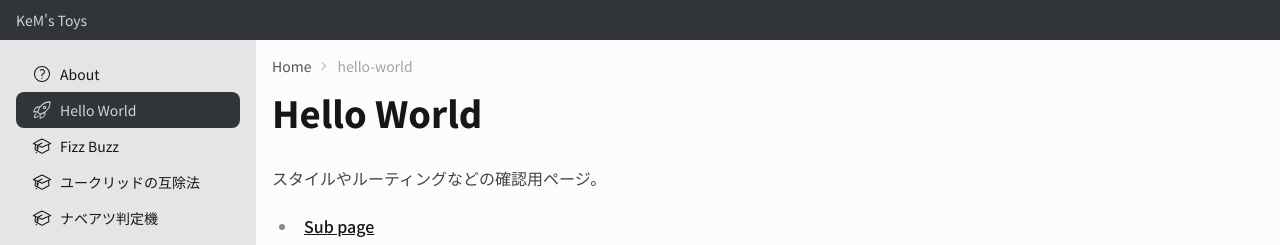
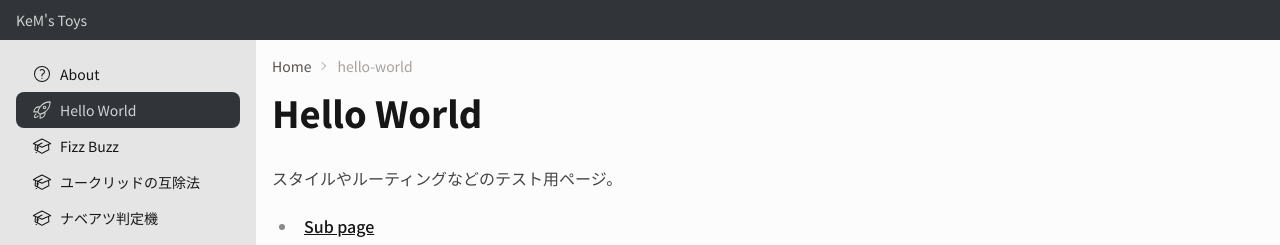
Before and after one commit to kem198/kems-toys, a Next.js app: page /hello-world in a window 1280 px wide. Shown: the top 245 px of the page. Built offline with nearby package versions, Linux system fonts and the light colour scheme.

Commit message:
small changed

```diff
--- a/src/app/(toys)/hello-world/page.tsx
+++ b/src/app/(toys)/hello-world/page.tsx
@@ -4,7 +4,7 @@ export default function HelloWorld() {
   return (
     <article>
       <h1>Hello World</h1>
-      <p>スタイルやルーティングなどの確認用ページ。</p>
+      <p>スタイルやルーティングなどのテスト用ページ。</p>
       <ul>
         <li>
           <Link href="/hello-world/sub-page/">Sub page</Link>
```
